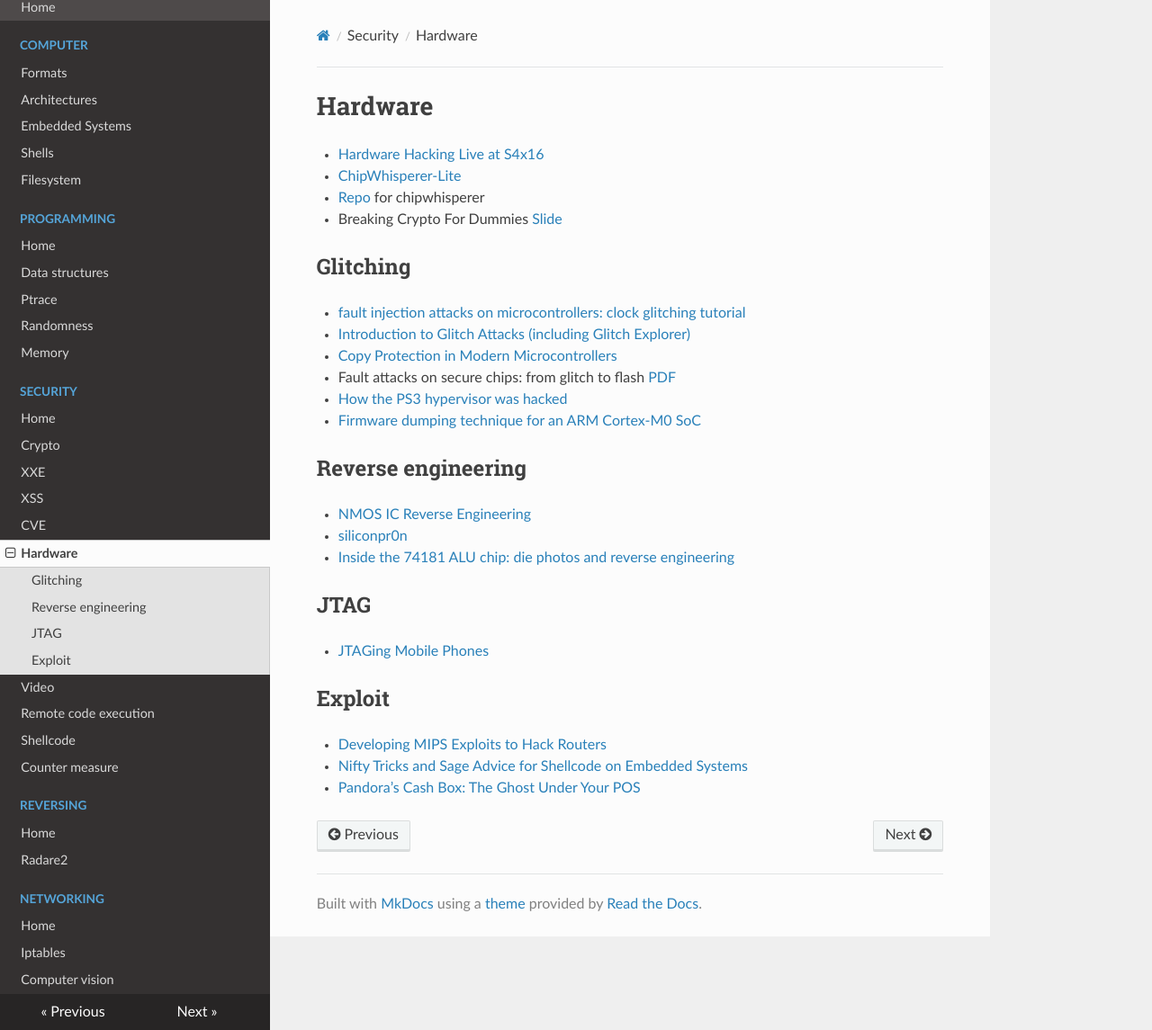
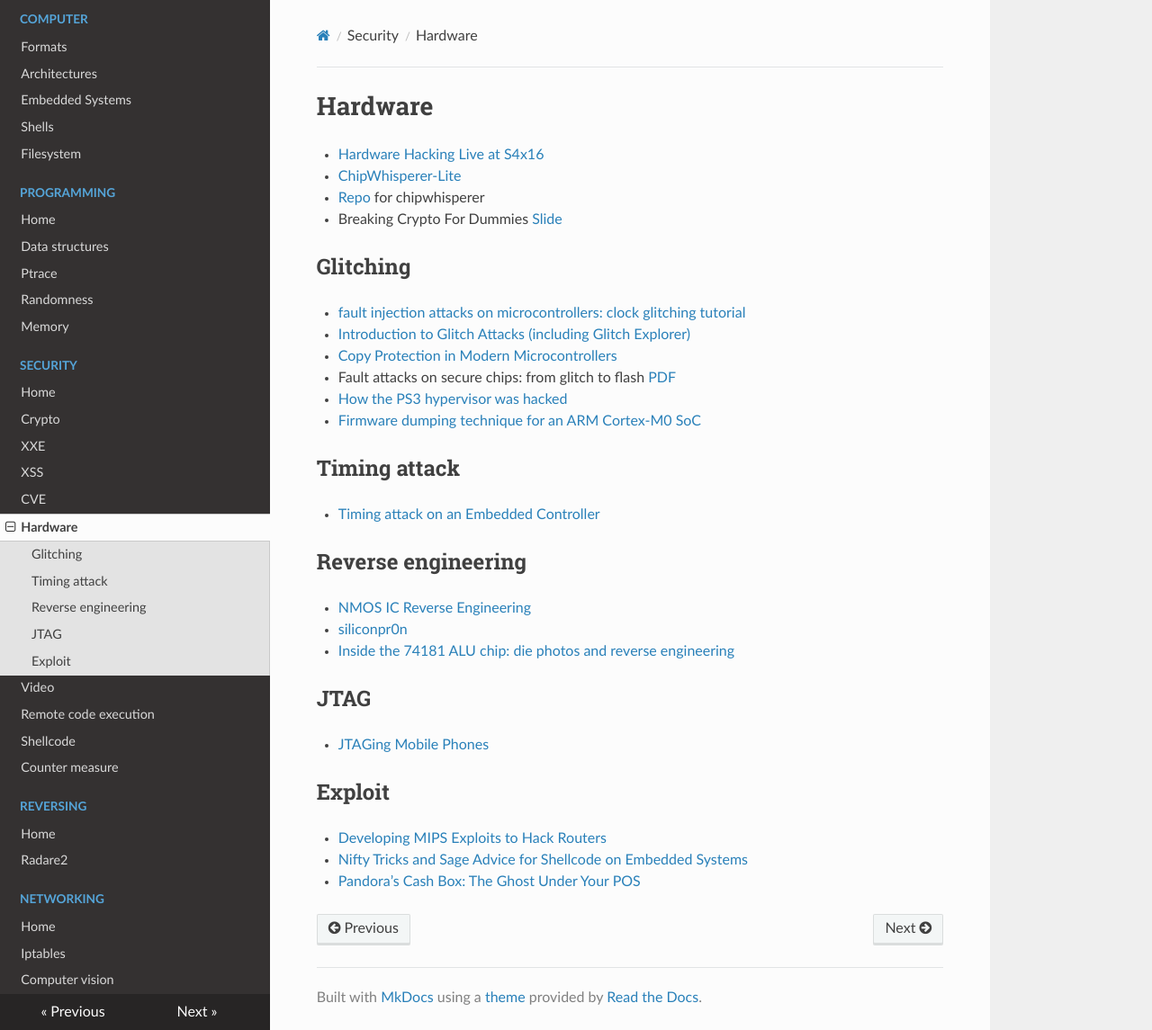
Before and after one commit to gipi/low-level, an MkDocs documentation site: the page built from docs/security/hardware.md, in a window 1280 px wide and 1145 px high. Shown: the whole window at 90% size. Built offline with MkDocs 1.6.1, drawn with Linux system fonts in a browser that asks for light colours; nearby versions of some CDN libraries; old or Windows-style settings are respelled for this version of MkDocs.

Commit message:
Add links.

```diff
--- a/docs/security/hardware.md
+++ b/docs/security/hardware.md
@@ -14,6 +14,10 @@
  - [How the PS3 hypervisor was hacked](https://rdist.root.org/2010/01/27/how-the-ps3-hypervisor-was-hacked/)
  - [Firmware dumping technique for an ARM Cortex-M0 SoC](http://blog.includesecurity.com/2015/11/NordicSemi-ARM-SoC-Firmware-dumping-technique.html)
 
+## Timing attack
+
+ - [Timing attack on an Embedded Controller](https://hackaday.io/project/723-reverse-engineering-toshiba-r100-bios/log/51302-ec-firmware-dumped)
+
 ## Reverse engineering
 
  - [NMOS IC Reverse Engineering](https://www.wdj-consulting.com/blog/nmos-sample.html)
```
Also changed, not shown: docs/arch.md (+1 -0 lines).
